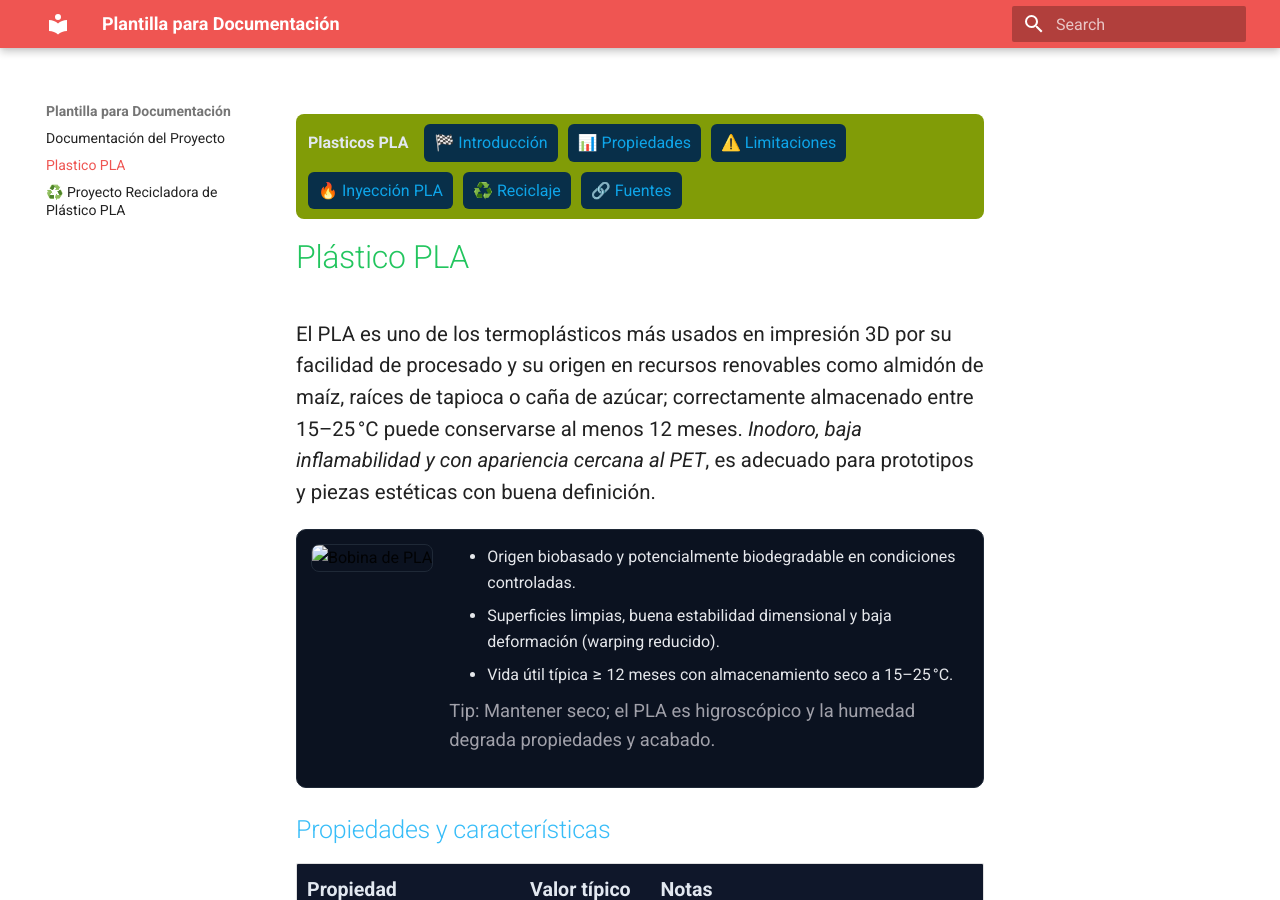
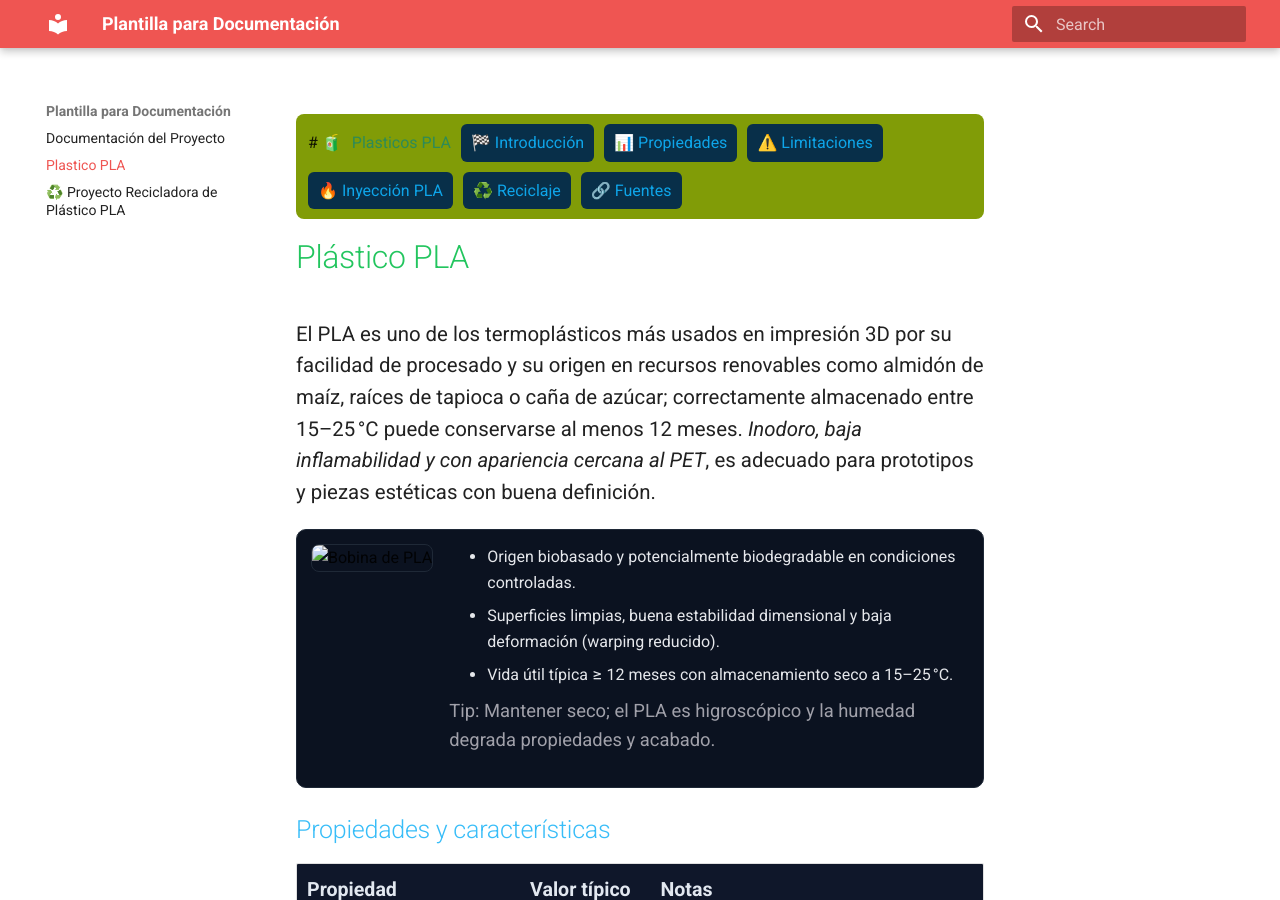
Before and after one commit to juangaona712-ship-it/Recicladora-de-plastico-PLA, an MkDocs documentation site: the page built from docs/Plastico_PLA.md, in a window 1280 px wide and 900 px high. Built offline with MkDocs 1.6.1 and Material for MkDocs 9.7.7, drawn with Linux system fonts in a browser that asks for light colours.

Commit message:
Update Plastico_PLA.md

```diff
--- a/docs/Plastico_PLA.md
+++ b/docs/Plastico_PLA.md
@@ -1,6 +1,6 @@
 
 <p style="display:flex; gap:10px; flex-wrap:wrap; align-items:center; background:#819C07; padding:10px 12px; border-radius:8px;">
-  <span style="color:#e2e8f0; font-weight:600; margin-right:6px;">Plasticos PLA</span>
+  # 🧃 <span style="color:#2E8B57;">Plasticos PLA</span>
   <a href="#intro" style="text-decoration:none; color:#0ea5e9; background:#082f49; padding:6px 10px; border-radius:6px;">🏁 Introducción</a>
   <a href="#propiedades" style="text-decoration:none; color:#0ea5e9; background:#082f49; padding:6px 10px; border-radius:6px;">📊 Propiedades</a>
   <a href="#limitaciones" style="text-decoration:none; color:#0ea5e9; background:#082f49; padding:6px 10px; border-radius:6px;">⚠️ Limitaciones</a>
```
